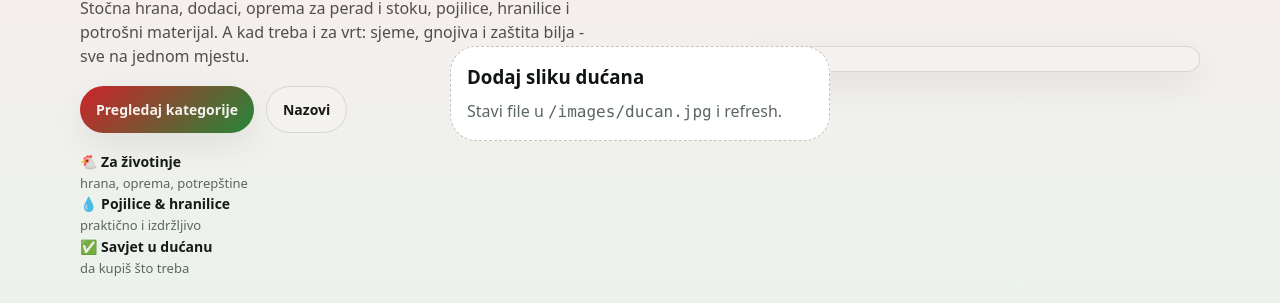
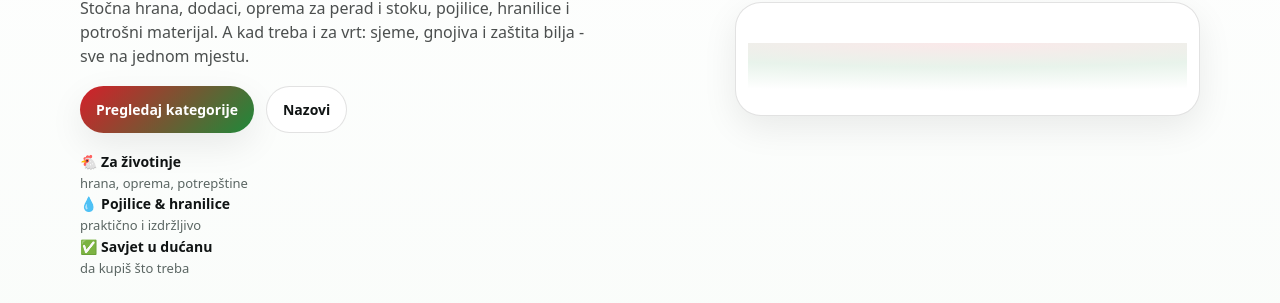
Before and after one commit to Anton-git1950/moro-blog, a plain HTML site: page index.html in a window 1280 px wide. Shown: the part 296-599 px from the top of the page. Drawn offline with Linux system fonts and the light colour scheme.

Commit message:
index.html

```diff
--- a/index.html
+++ b/index.html
@@ -100,16 +100,7 @@
               class="store-img"
               onerror="this.closest('.hero__media').classList.add('is-missing')"
             />
-            <div class="media-fallback" aria-hidden="true">
-              <div class="fallback-card">
-                <h3>Dodaj sliku dućana</h3>
-                <p>Stavi file u <code>/images/ducan.jpg</code> i refresh.</p>
-              </div>
-            </div>
-          </div>
-        </div>
-
-        <div class="hero__curve" aria-hidden="true"></div>
+          <div class="hero__curve" aria-hidden="true"></div>
       </section>
 
       <!-- Categories -->
```
